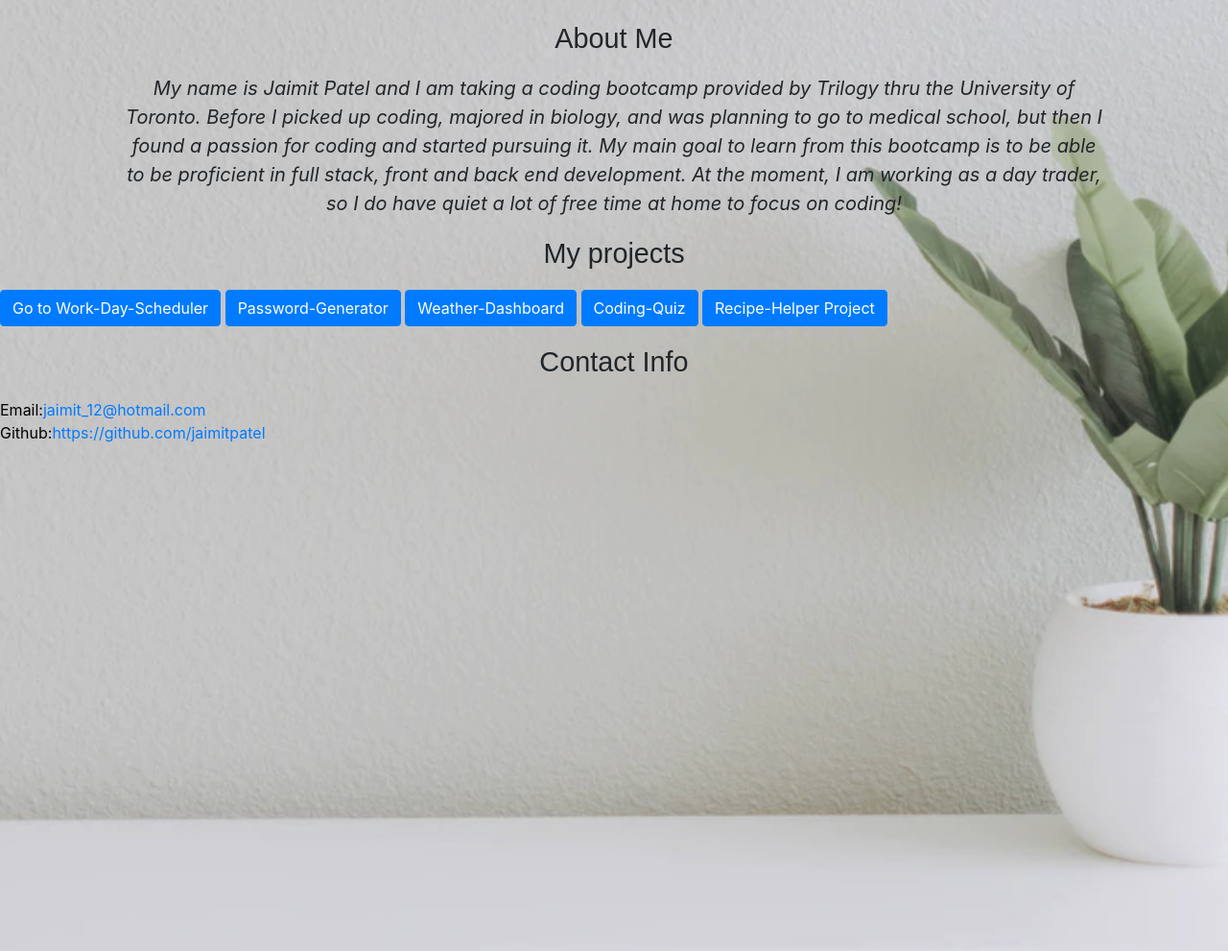
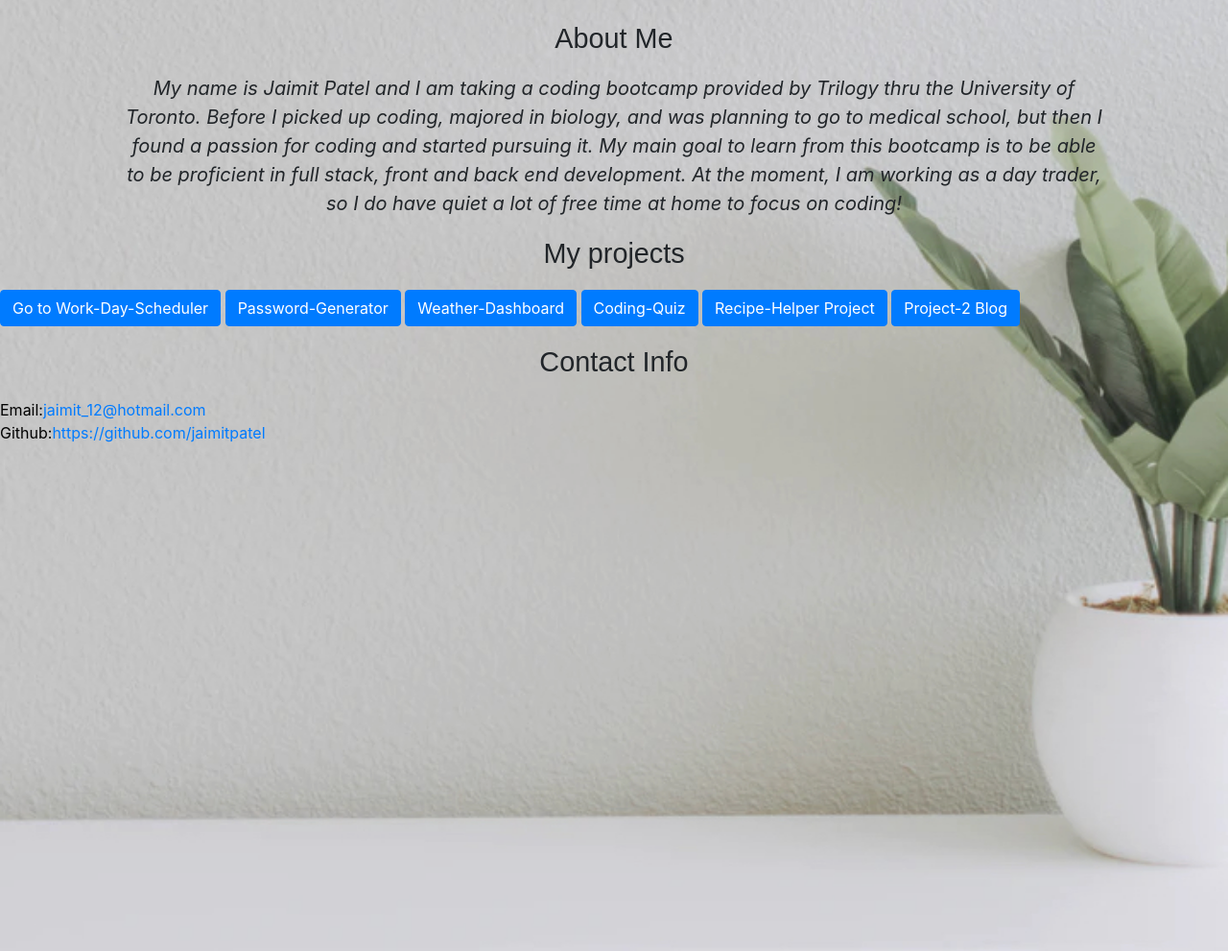
Before and after one commit to jaimitpatel/portfolio, a plain HTML site: page index.html in a window 1280 px wide. Shown: the part 929-1920 px from the top of the page at 96% size. Drawn offline with nearby package versions, Linux system fonts and the light colour scheme.

Commit message:
added project 2

```diff
--- a/index.html
+++ b/index.html
@@ -54,6 +54,8 @@ Hello, and welcome to my portfolio. Please feel free to scroll around and get to
             <a href="https://jaimitpatel.github.io/Weather-Dashboard/#" class="btn btn-primary">Weather-Dashboard</a>
             <a href="https://jaimitpatel.github.io/coding-quiz/" class="btn btn-primary">Coding-Quiz</a>
             <a href="https://jaimitpatel.github.io/Trilogy-Group-Project-Recipe-Helper/" class="btn btn-primary">Recipe-Helper Project</a>
+            <a href="https://portside.herokuapp.com/" class="btn btn-primary">Project-2 Blog</a>
+
         </div>
 
         <section class="my-portfolio">
```
